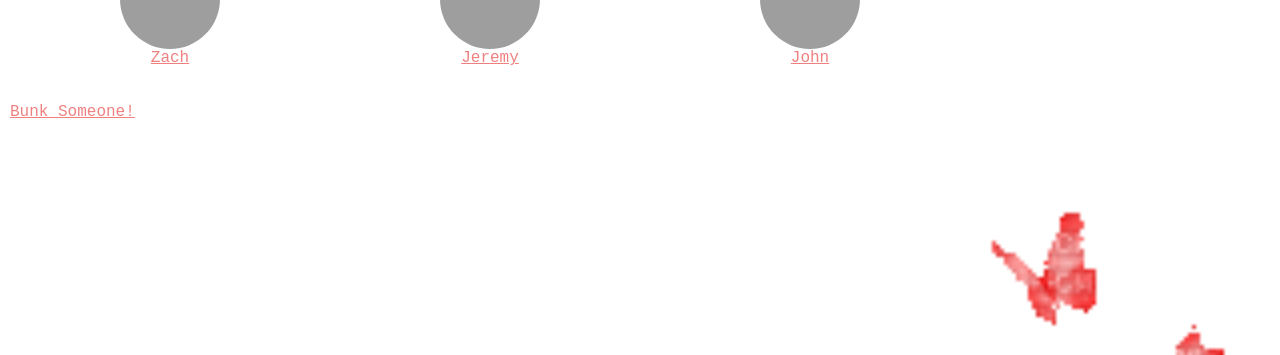
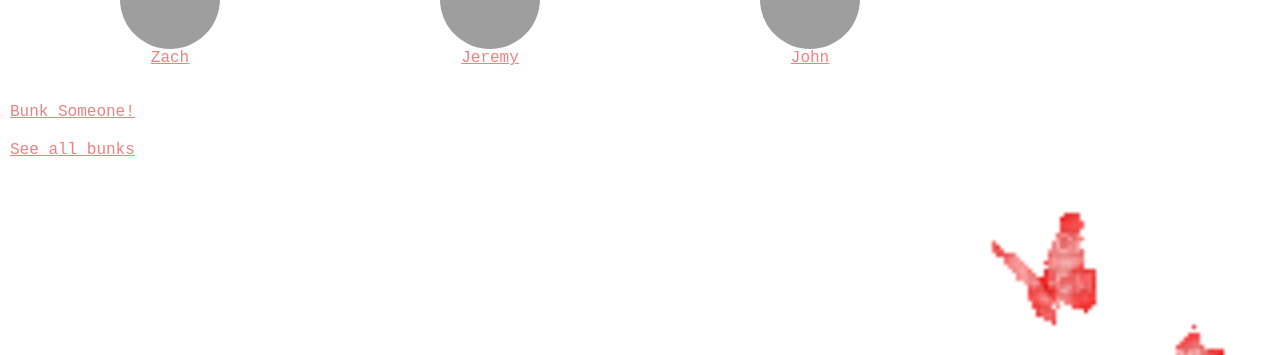
Before and after one commit to ggams2020/jitterbunk, a Django app: page /bunks/ in a window 1280 px wide. Shown: the part 275-630 px from the top of the page. Run offline with Django 3.2, Linux system fonts and the light colour scheme; data comes from the database, SQL or seed files in the repository; grey boxes are pictures that could not be loaded.

Commit message:
added all bunks to homepage

```diff
--- a/bunks/templates/bunks/allbunks.html
+++ b/bunks/templates/bunks/allbunks.html
@@ -17,3 +17,6 @@
 {% else %}
     <p>No polls are available.</p>
 {% endif %}
+
+<br>
+<h2></h2><a href="{%url 'bunks:homepage'%}">Go Back</a></h2>
--- a/bunks/templates/bunks/homepage.html
+++ b/bunks/templates/bunks/homepage.html
@@ -42,3 +42,5 @@
 
 
 <h2></h2><a href="{%url 'bunks:bunk'%}">Bunk Someone!</a></h2>
+<br>
+<h2></h2><a href="{%url 'bunks:allbunks'%}">See all bunks</a></h2>
```
